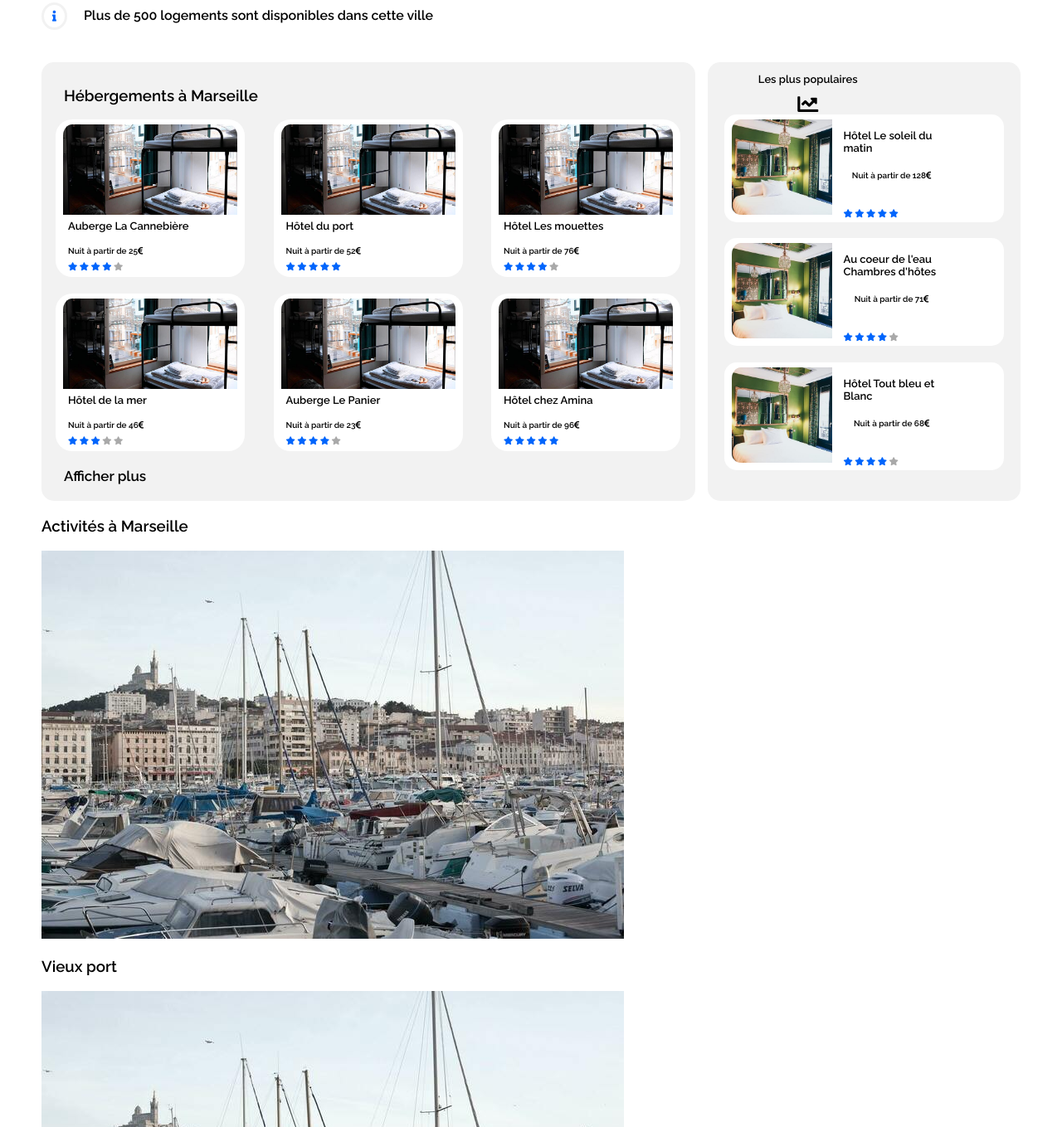
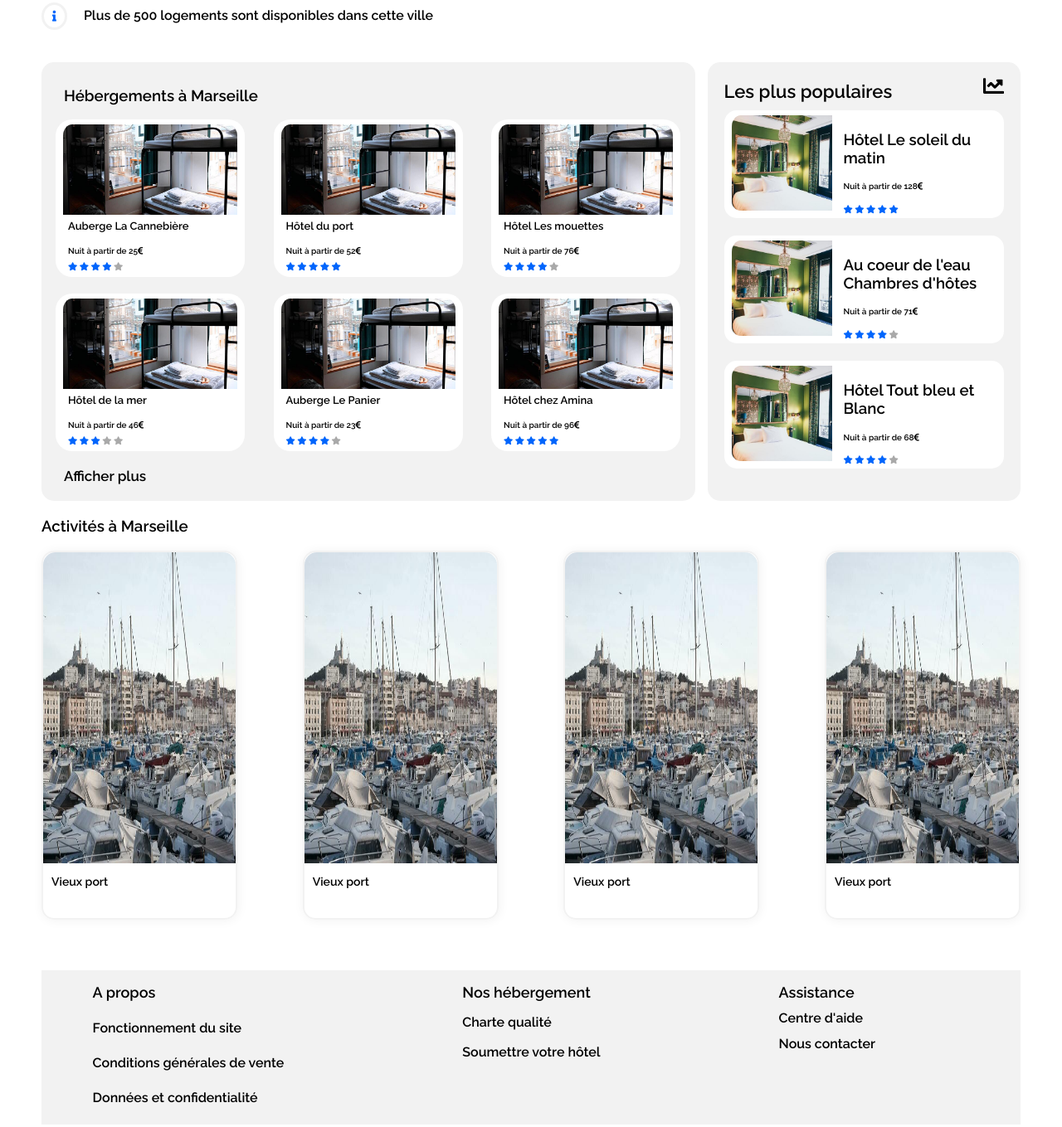
Before and after one commit to Foxy-WhiteTrack/P2--JS-React-Openclassrooms, a website: page src/index.html in a window 1280 px wide. Shown: the part 378-1737 px from the top of the page at 83% size. Drawn offline with Linux system fonts and the light colour scheme.

Commit message:
feat: pc version finished
pc version finished but rendered unpolished

```diff
--- a/package.json
+++ b/package.json
@@ -5,7 +5,7 @@
   "main": "index.js",
   "scripts": {
     "test": "echo \"Error: no test specified\" && exit 1",
-    "start": "live-server --port=3000"
+    "start": "live-server src --port=3000"
   },
   "author": "",
   "license": "ISC",
--- a/src/css/style-all.css
+++ b/src/css/style-all.css
@@ -342,9 +342,9 @@ ul {
 
     .popular-title {
         display: flex;
-        flex-direction: column;
+        flex-direction: row;
         justify-content: space-between;
-        width: 60%;
+        width: 100%;
     }
 
     .popularImg img {
@@ -365,7 +365,7 @@ ul {
     }
 
     .popular-title>h3 {
-        font-size: 13px;
+        font-size: 22px;
         margin-bottom: 10px;
         font-weight: bolder;
     }
@@ -383,6 +383,70 @@ ul {
     }
 
     /* Most Popular end */
+
+    /* Activities start */
+
+    #bodyActivities {
+        display: flex;
+        justify-content: space-between;
+        margin-bottom: 61px;
+    }
+
+    #bodyActivities>* {
+        width: 20%;
+    }
+
+
+    .activities-part {
+        border-radius: 15px;
+        box-shadow: 1px 1px 13px var(--lightGrey);
+        height: 445px;
+        border: 2px solid var(--lightGrey);
+    }
+
+    .activitiesImg {
+        height: 85%;
+    }
+
+    .activitiesImg img {
+        border-radius: 15px 15px 0px 0px;
+        width: 100%;
+        height: 100%;
+    }
+
+    .activities-part_title {
+        font-size: 12px;
+        padding-left: 10px;
+    }
+
+    /* Activities end */
+
+    /* Footer start */
+
+    footer {
+        background-color: var(--lightGrey);
+        display: flex;
+        justify-content: space-evenly;
+    }
+
+    .footerPart {
+        margin-right: 13%;
+    }
+
+    .footerPart>ul>li {
+        margin-bottom: 10%;
+    }
+
+    .bold {
+        font-size: 18px;
+    }
+
+    .bold+li,
+    li {
+        font-size: 16px;
+    }
+
+    /* Footer end */
 }
 
 /* ******************** VERSION DESKTOP end ******************** */
--- a/src/index.html
+++ b/src/index.html
@@ -232,7 +232,7 @@
                                     alt="Photos d'herbegements à marseille">
                             </div>
                             <div class="starText">
-                                <div class="popular-title">
+                                <div class="popular-titleBody">
                                     <h3>Hôtel Le soleil du matin</h3>
                                     <p class="cardInfos_txt">Nuit à partir de 128<i class="fas fa-euro-sign"></i></p>
                                 </div>
@@ -253,7 +253,7 @@
                                     alt="Photos d'herbegements à marseille">
                             </div>
                             <div class="starText">
-                                <div class="popular-title">
+                                <div class="popular-titleBody">
                                     <h3>Au coeur de l'eau Chambres d'hôtes</h3>
                                     <p class="cardInfos_txt">Nuit à partir de 71<i class="fas fa-euro-sign"></i></p>
                                 </div>
@@ -274,7 +274,7 @@
                                     alt="Photos d'herbegements à marseille">
                             </div>
                             <div class="starText">
-                                <div class="popular-title">
+                                <div class="popular-titleBody">
                                     <h3>Hôtel Tout bleu et Blanc</h3>
                                     <p class="cardInfos_txt">Nuit à partir de 68<i class="fas fa-euro-sign"></i></p>
                                 </div>
@@ -294,7 +294,10 @@
         </div>
 
         <section id="activities">
-            <h3>Activités à Marseille</h3>
+            <div id="title_activities">
+                <h3 id="title_activities_h3">Activités à Marseille</h3>
+            </div>
+
             <div id="bodyActivities">
 
                 <!--***** Vieux Port START *****-->
```
Also changed, not shown: index.html (deleted, +0 -15 lines), README.md.
